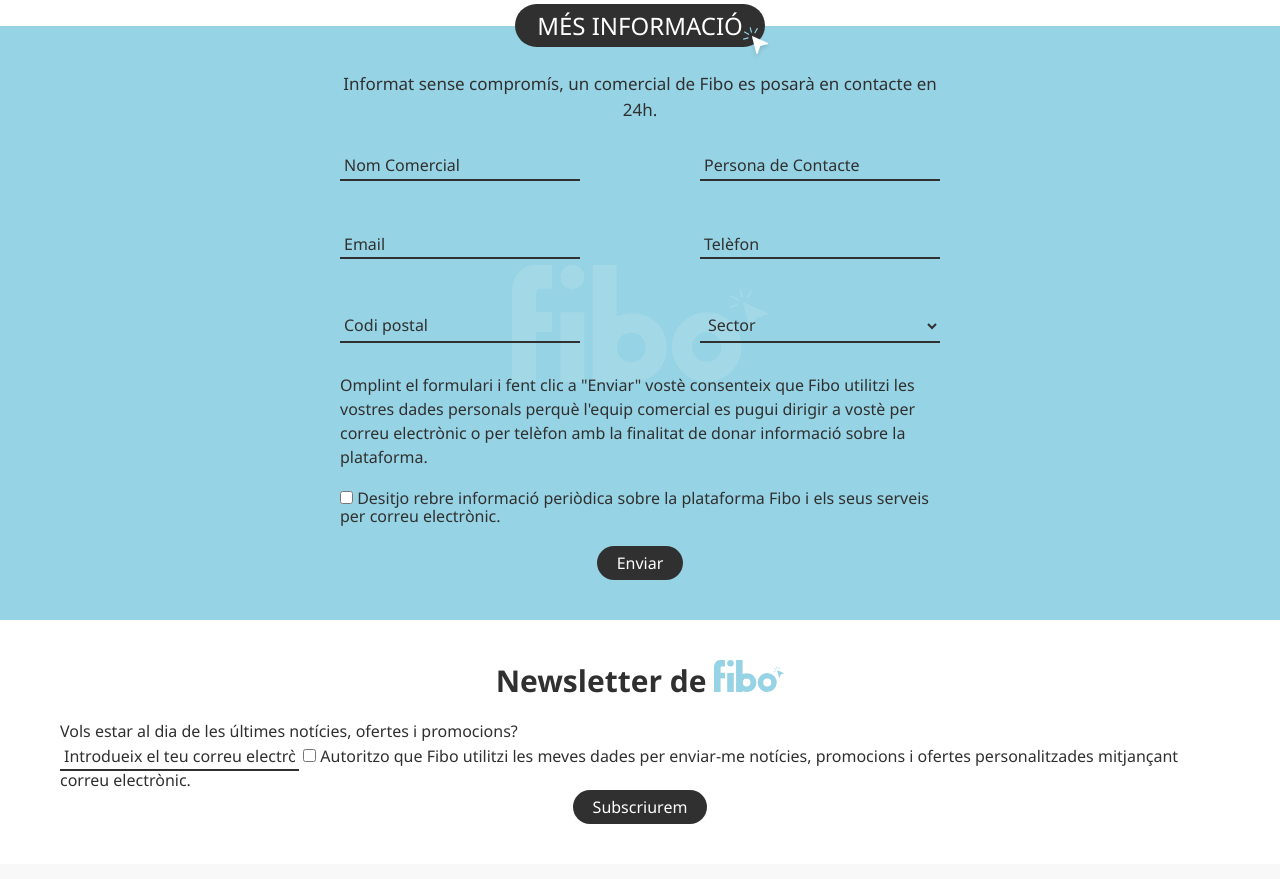
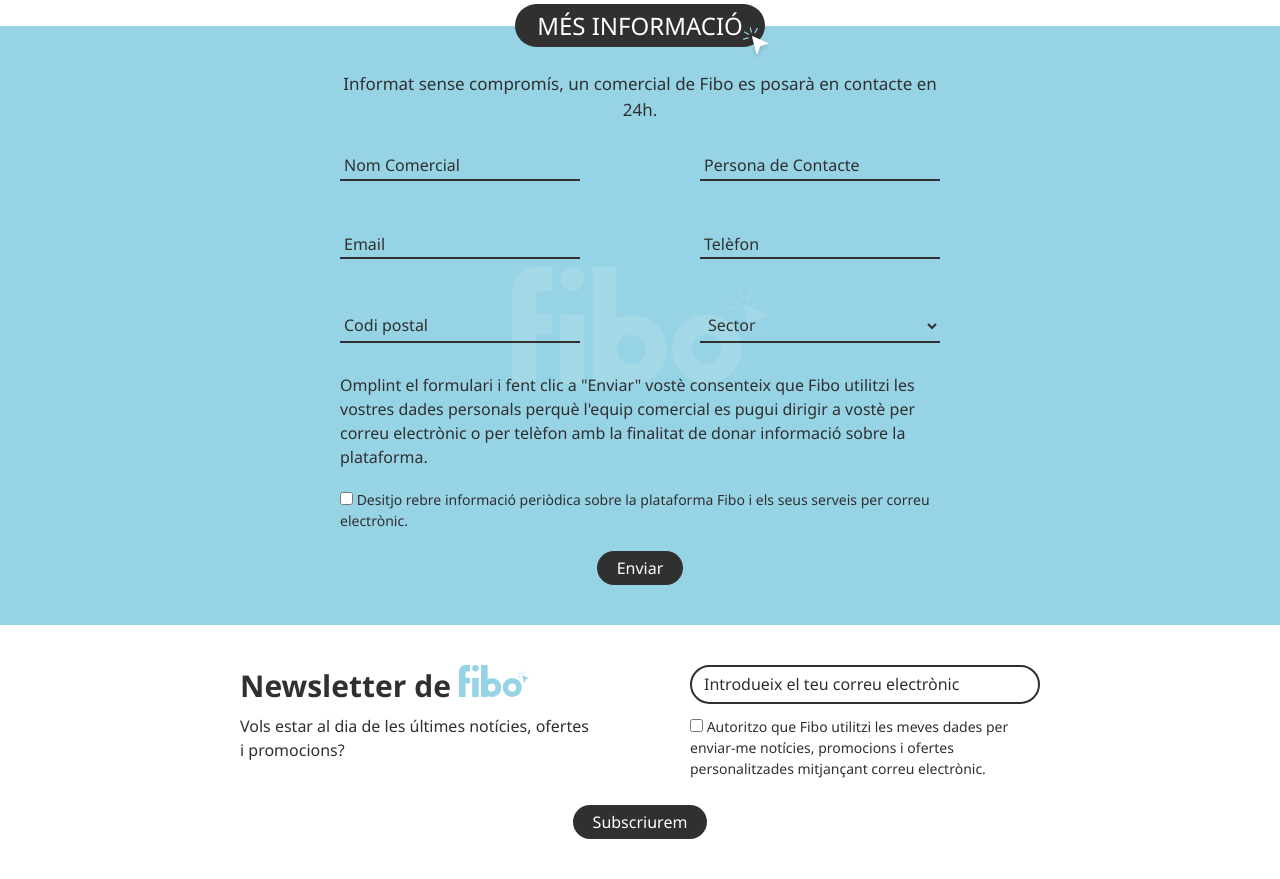
Before and after one commit to martiserra46/fibo, a PHP site: page / in a window 1280 px wide. Shown: the part 1881-2760 px from the top of the page. Before the commit the page ends 2705 px from the top, so only its background shows below. Run offline with PHP 8.4, Linux system fonts and the light colour scheme.

Commit message:
Newsletter styles done

```diff
--- a/css/styles.css
+++ b/css/styles.css
@@ -33,6 +33,8 @@ p {
 
 label {
     color: #303030;
+    line-height: 1.5;
+    font-size: 1.4rem;
 }
 
 h1, h2, h3 {
@@ -453,3 +455,37 @@ form.more-info-form > p:nth-child(2) {
 form.more-info-form > input[type="submit"] {
     margin-top: 20px;
 }
+
+
+
+/** NEWSLETTER **/
+div.content-newsletter-form {
+    display: flex;
+    justify-content: space-between;
+    width: 800px;
+    margin: 0 auto;
+    margin-bottom: 26px;
+}
+
+div.content-newsletter-form > div {
+    max-width: 350px;
+}
+
+div.content-newsletter-form > div:nth-child(1) h2 {
+    text-align: left;
+    margin-bottom: 10px;
+}
+
+div.content-newsletter-form > div:nth-child(2) {
+    display: flex;
+    flex-direction: column;
+}
+
+div.content-newsletter-form > div:nth-child(2) input[type="email"] {
+    display: block;
+    border: 2px solid #303030;
+    padding: 8px 12px;
+    background: white;
+    border-radius: 25px;
+    margin-bottom: 12px;
+}
--- a/index.html
+++ b/index.html
@@ -120,7 +120,7 @@
             </section>
             <section class="newsletter-section">
                 <div class="content-newsletter-section content-section">
-                    <form>
+                    <form class="newsletter-form">
                         <div class="content-newsletter-form">
                             <div>
                                 <h2>Newsletter de <img src="img/logo-blue.svg" alt="Logo Fibo"></h2>
```
